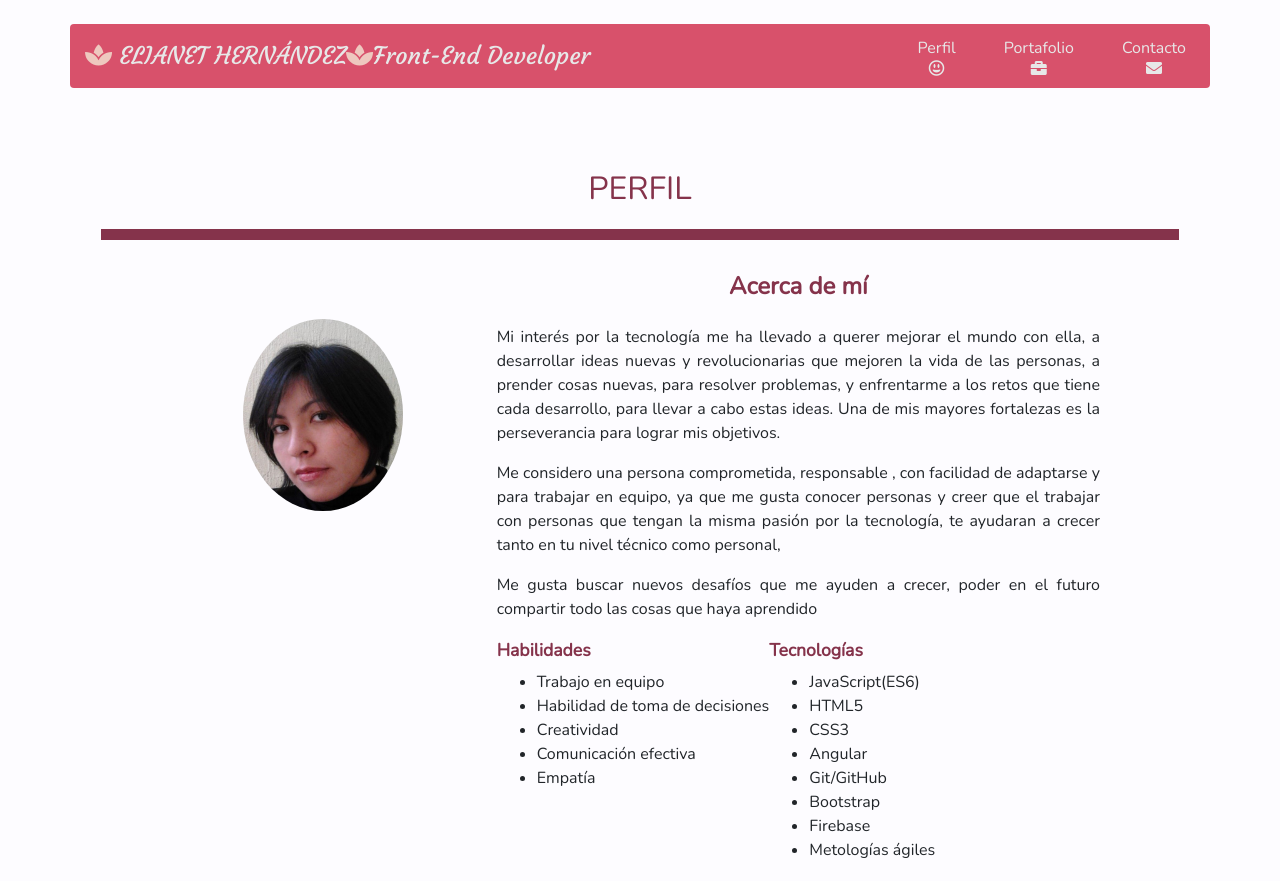
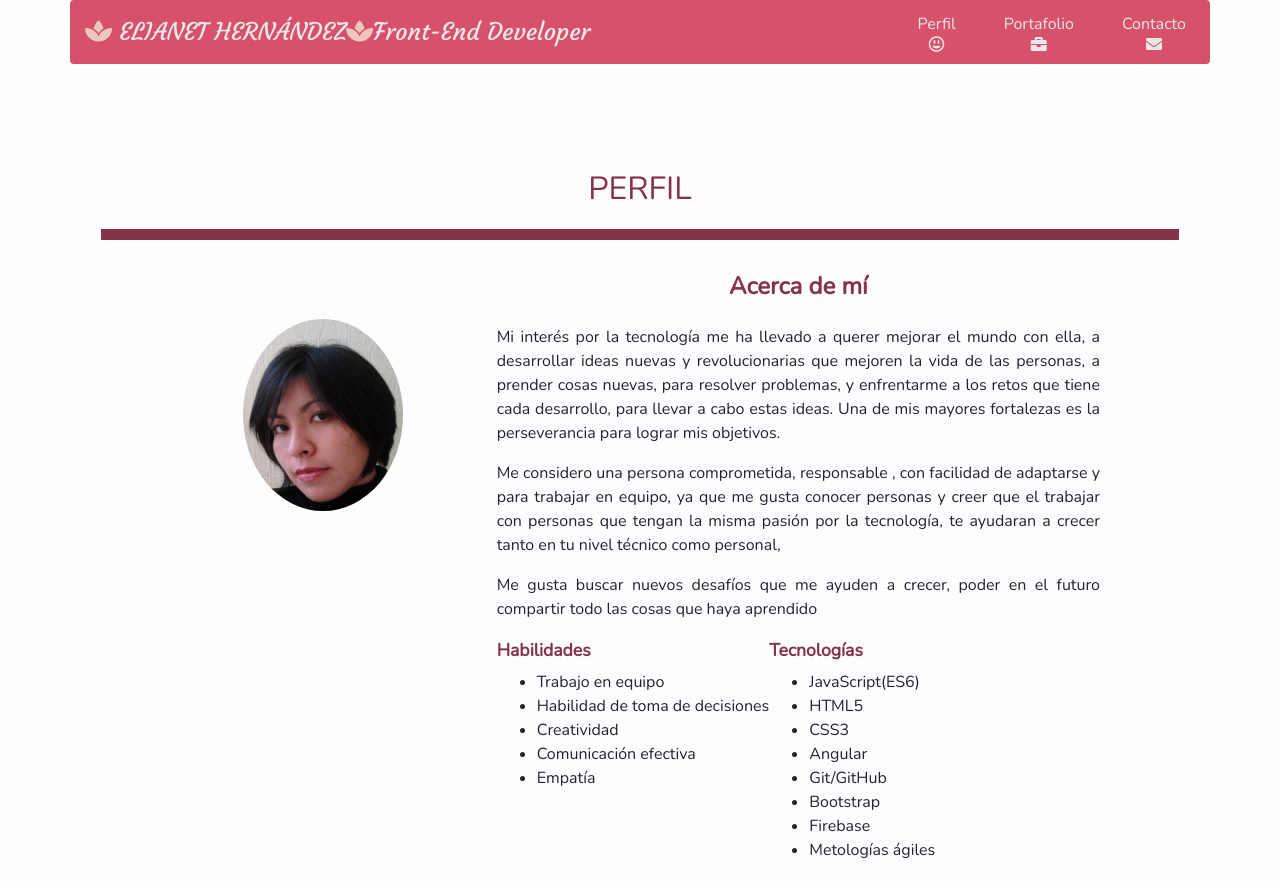
Before and after one commit to marelywoody/marely, a plain HTML site: page src/index.html in a window 1280 px wide. Shown: the top 881 px of the page. Drawn offline with nearby package versions, Linux system fonts and the light colour scheme.

Commit message:
Update style.css

```diff
--- a/src/css/style.css
+++ b/src/css/style.css
@@ -4,7 +4,8 @@ body {
 }
 
 header {
-  margin-top: 1.5em;
+  //margin-top: 1.5em;
+  margin-top: 0em;
 }
 
 .heade {
```
